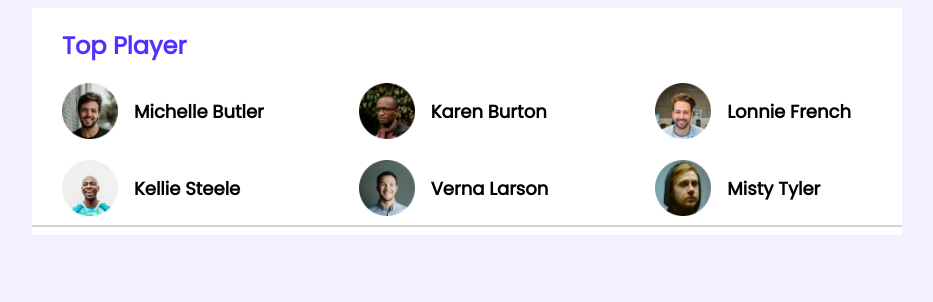
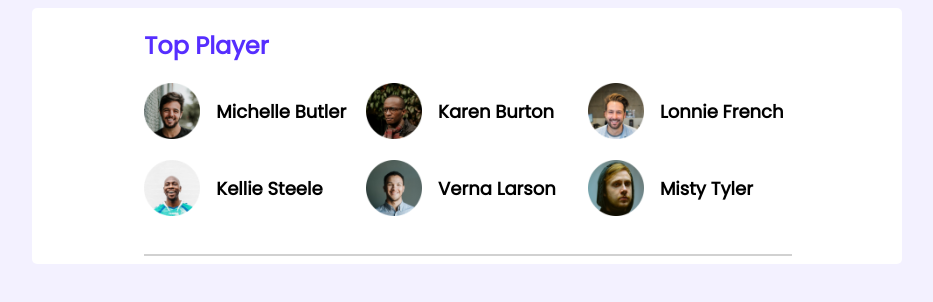
Before and after one commit to Bin-Tofajjal/leader-board, a plain HTML site: page index.html in a window 1280 px wide. Shown: the whole page, without its empty margins (173-1106 px from the left). Drawn offline with Linux system fonts and the light colour scheme.

Commit message:
Top Players Section CSS Optimized

```diff
--- a/index.html
+++ b/index.html
@@ -9,9 +9,9 @@
   </head>
   <body>
     <main class="container">
-      <!-- Top Players Section started -->
+      <!-- Top Players Section Started -->
       <div class="top-players-section">
-        <div class="top-players">
+        <div class="title">
           <h2>Top Player</h2>
         </div>
         <div class="players">
--- a/styles/style.css
+++ b/styles/style.css
@@ -14,20 +14,27 @@ body {
 }
 hr {
   border: 1px solid #d1d1d1;
+  margin-top: 37px;
+  width: 100%;
 }
 /*=====================================
 *            Section Styles           *
 ======================================*/
 .container {
+  display: flex;
+  justify-content: center;
+}
+
+.top-players-section {
   display: grid;
   justify-content: center;
+  align-items: center;
+  width: 870px;
+  background-color: #fff;
+  border-radius: 5px;
 }
-.top-players-section {
-  background-color: #fff;
-  width: 870px;
-}
-.top-players h2 {
-  margin-left: 30px;
+
+.title h2 {
   color: #562eff;
   font-size: 24px;
 }
@@ -39,7 +46,6 @@ hr {
 .players img {
   height: 56px;
   width: 56px;
-  margin-left: 30px;
 }
 
 .player {
```
